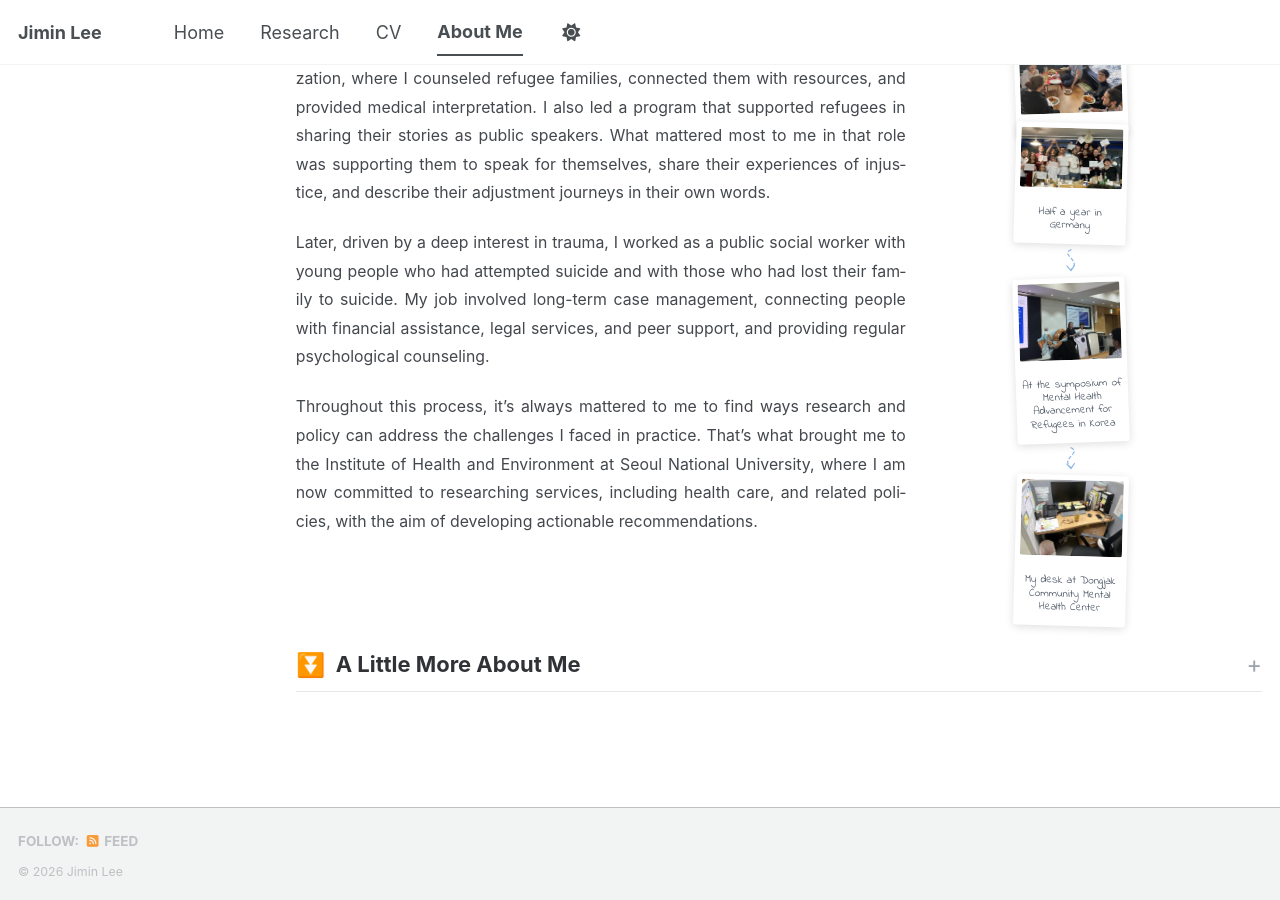
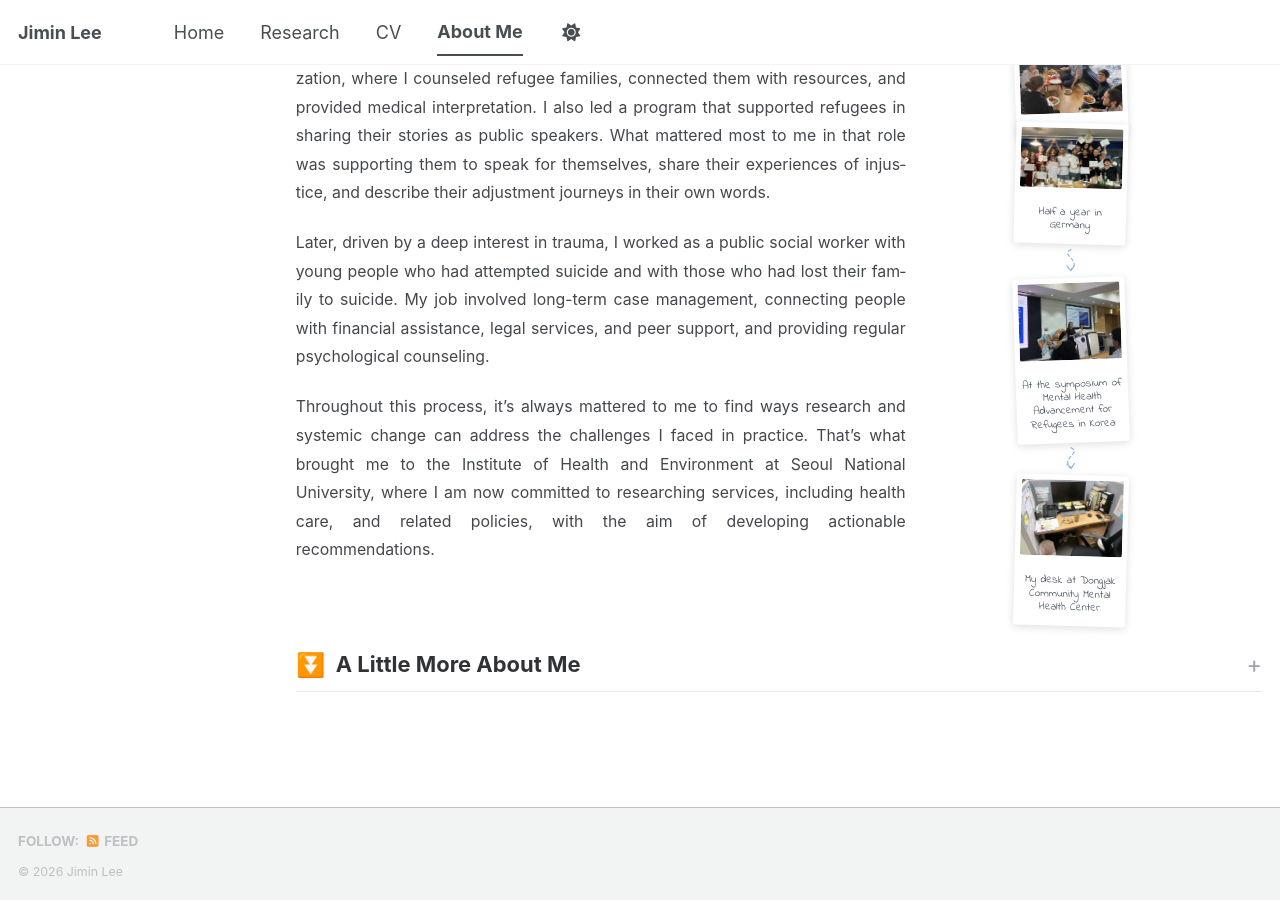
Before and after one commit to jiminlee-research/jiminlee-research.github.io, a Jekyll site: the page built from _pages/about-me.md, in a window 1280 px wide and 900 px high, scrolled down 881 px. Built offline with Jekyll 4.4.1, drawn with Linux system fonts in a browser that asks for light colours; a style sheet for code colours, icons or effects is not loaded.

Commit message:
Broaden wording on About Me page
Co-Authored-By: Claude Opus 5.5 <noreply@anthropic.com>
Claude-Session: https://claude.ai/code/session_01PcjxNgKVnScEvfB3i9Lg8L

```diff
--- a/_pages/about-me.md
+++ b/_pages/about-me.md
@@ -139,7 +139,7 @@ author_profile: true
 
 <p>Later, driven by a deep interest in trauma, I worked as a public social worker with young people who had attempted suicide and with those who had lost their family to suicide. My job involved long-term case management, connecting people with financial assistance, legal services, and peer support, and providing regular psychological counseling.</p>
 
-<p>Throughout this process, it’s always mattered to me to find ways research and policy can address the challenges I faced in practice. That’s what brought me to the Institute of Health and Environment at Seoul National University, where I am now committed to researching services, including health care, and related policies, with the aim of developing actionable recommendations.</p>
+<p>Throughout this process, it’s always mattered to me to find ways research and systemic change can address the challenges I faced in practice. That’s what brought me to the Institute of Health and Environment at Seoul National University, where I am now committed to researching services, including health care, and related policies, with the aim of developing actionable recommendations.</p>
 
 </section>
 <aside class="about-timeline" aria-label="Photos from my journey">
```
